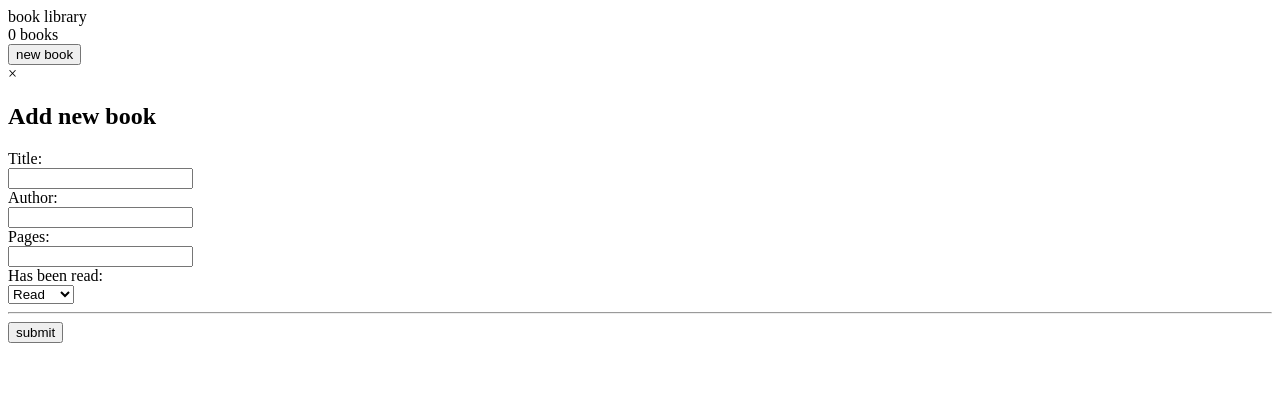
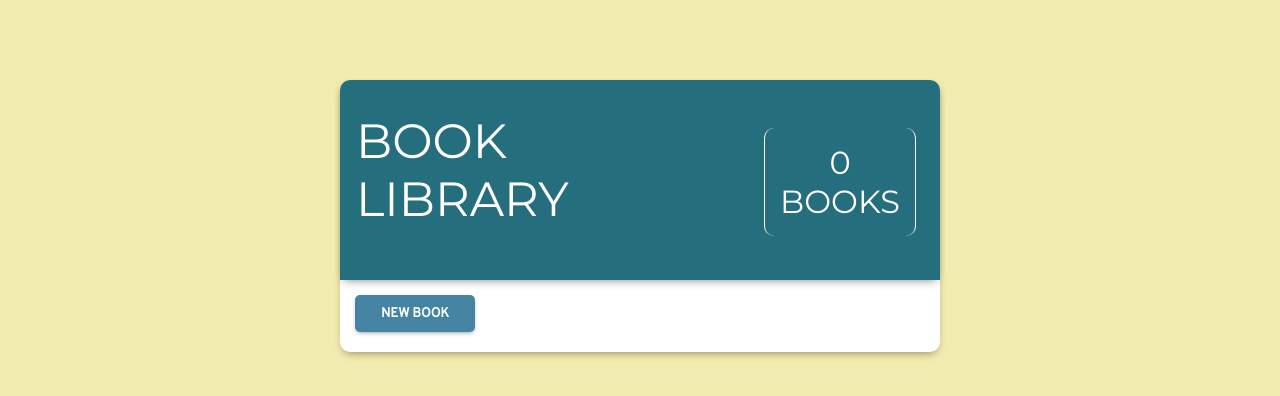
Before and after one commit to codingwor/BookStore, a plain HTML site: page index.html in a window 1280 px wide. Drawn offline with Linux system fonts and the light colour scheme.

Commit message:
Update index.html

```diff
--- a/index.html
+++ b/index.html
@@ -6,8 +6,8 @@
   <meta name="author" conten="yogasmara">
   <title>Javascript Book Library</title>
   <link rel="shorcut icon" href="./img/top-icon.png">
-  <link rel="stylesheet" type='css' media='screen' href="./style.css">
-  <link rel="stylesheet" type='css' media='screen' href="./modal.css">
+  <link rel="stylesheet" type='text/css' media='screen' href="./style.css">
+  <link rel="stylesheet" type='text/css' media='screen' href="./modal.css">
 </head>
 <body>
 
```
